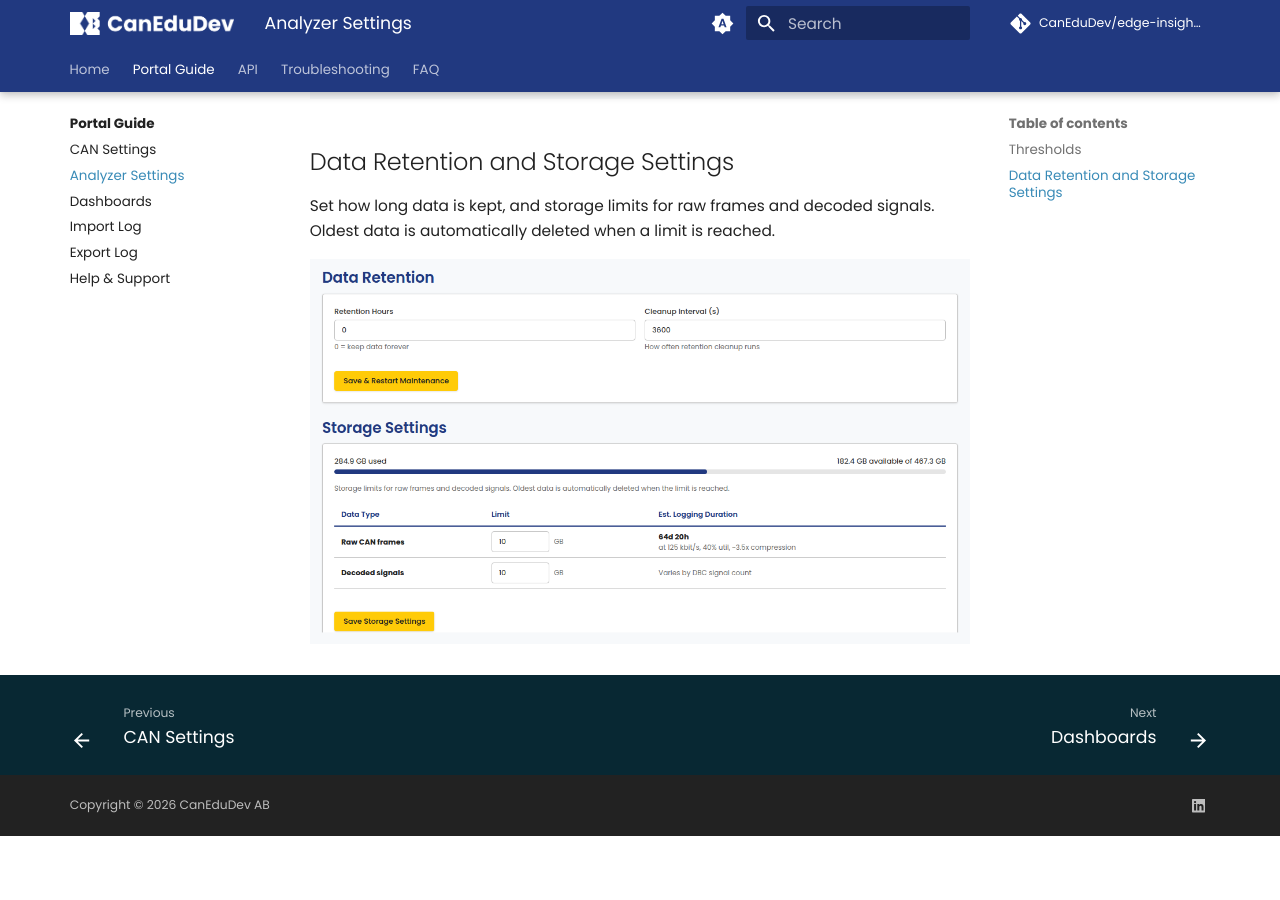
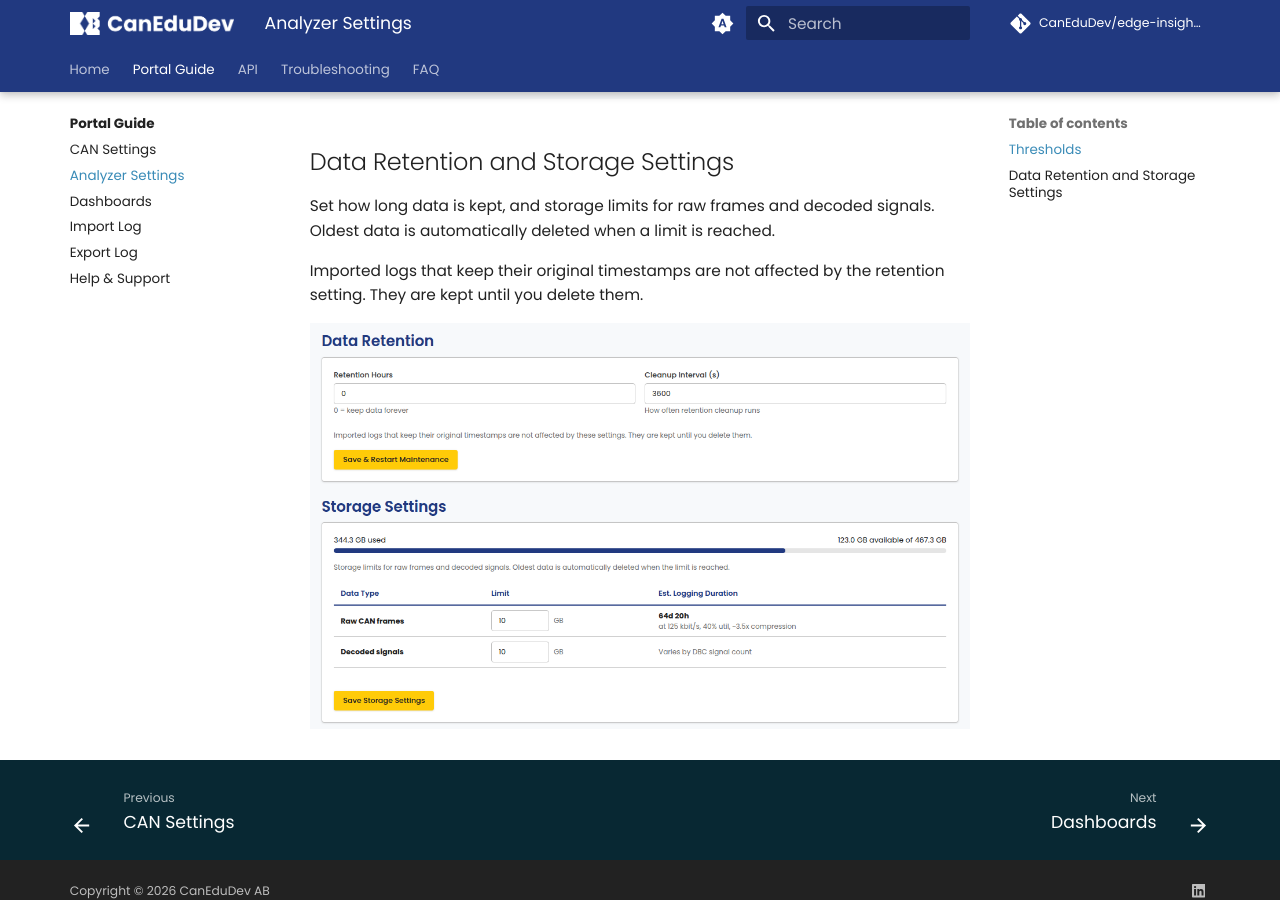
Before and after one commit to CanEduDev/edge-insights-docs, an MkDocs documentation site: the page built from docs/portal/analyzer-settings.md, in a window 1280 px wide and 900 px high, scrolled down 649 px. Built offline with MkDocs 1.6.1 and Material for MkDocs 9.7.7, drawn with Linux system fonts in a browser that asks for light colours; comment, search, counter and statistics services are not loaded; before the commit the page ends 1485 px from its top, so only the background shows below that.

Commit message:
docs: note that retention does not delete imported logs
Retention now prunes on frame time rather than on when a row was written.
An imported log that keeps its original timestamps is older than any
retention window the moment it lands, so it is exempted from the sweep
and kept until the user deletes it. Logs shifted to the current time age
out like live capture.

Someone setting a retention window expecting bounded growth had no way
to learn that imports do not count against it.

The portal states this on the settings screen itself, which is where the
decision is made. It is repeated here because in the docs it would
otherwise exist only inside a screenshot — invisible to search and to
screen readers.

Screenshot re-captured for the new line.

🤖 Generated with [Claude Code](https://claude.com/claude-code)

https://claude.ai/code/session_01QxvJtn2BSofWLVi4XsAMC9

```diff
--- a/docs/portal/analyzer-settings.md
+++ b/docs/portal/analyzer-settings.md
@@ -20,4 +20,7 @@ Configure anomaly-detection thresholds and data retention. Open it from
 Set how long data is kept, and storage limits for raw frames and decoded
 signals. Oldest data is automatically deleted when a limit is reached.
 
+Imported logs that keep their original timestamps are not affected by the
+retention setting. They are kept until you delete them.
+
 ![Analyzer Settings: retention and storage](../images/portal/analyzer-settings/retention-storage.png)
```
Also changed, not shown: docs/images/portal/analyzer-settings/retention-storage.png.
